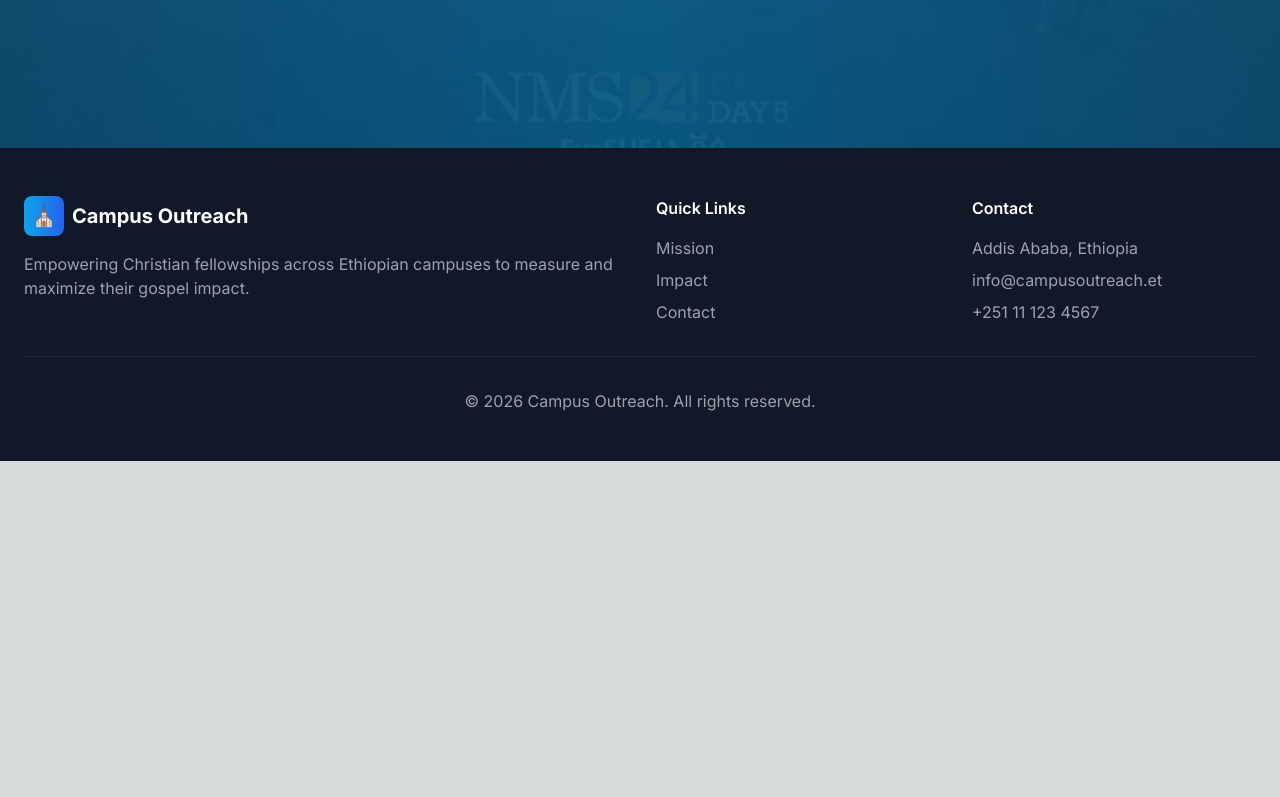
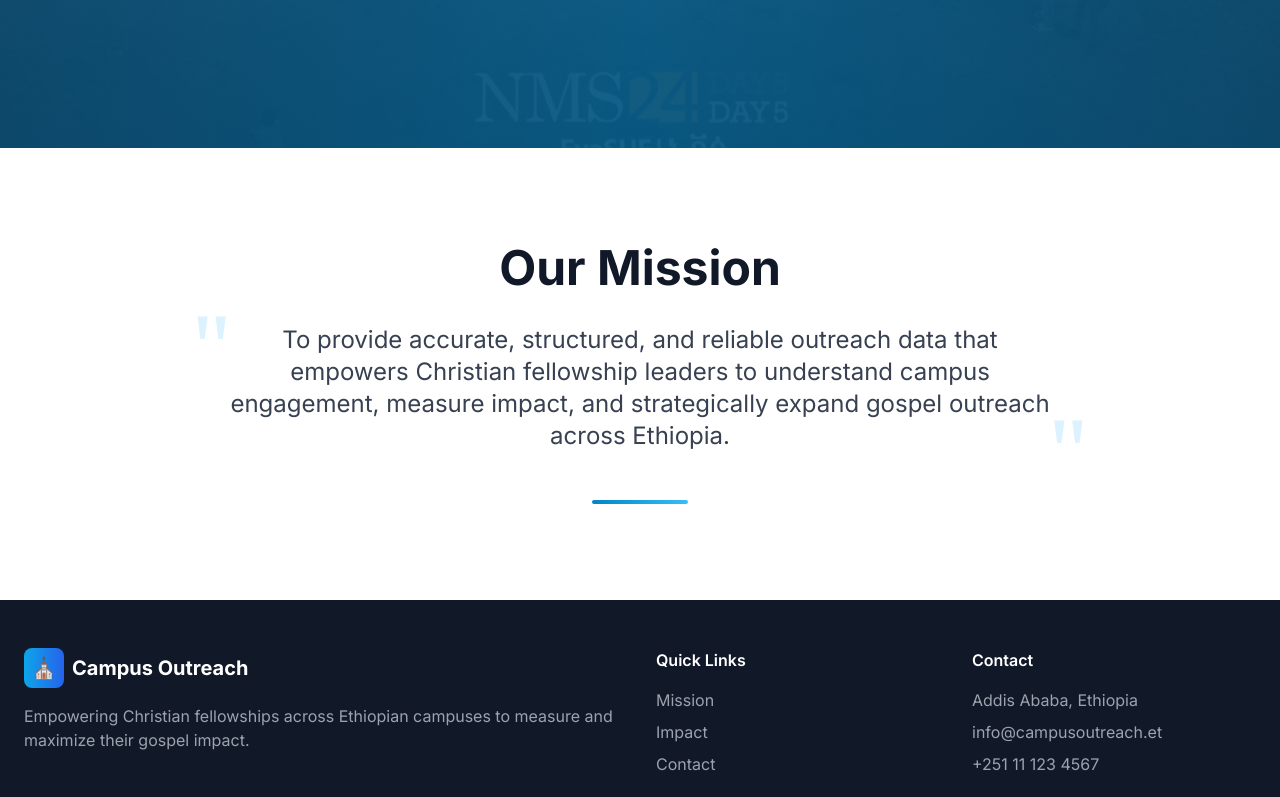
Before and after one commit to natisolomon26/form, a Next.js app: page / in a window 1280 px wide. Shown: the part 652-1449 px from the top of the page. Before the commit the page ends 1113 px from the top, so only its background shows below. Built offline with nearby package versions, Linux system fonts and the light colour scheme.

Commit message:
feat: integrate Mission component with animation and updated content

```diff
--- a/app/page.tsx
+++ b/app/page.tsx
@@ -1,10 +1,11 @@
 import Hero from "@/components/Hero";
+import Mission from "@/components/Mission";
 
 export default function Home() {
   return (
     <main>
       <Hero backgroundImage="images/bg-5.jpg" />
-
+      <Mission />
     </main>
   );
 }
--- a/components/Mission.tsx
+++ b/components/Mission.tsx
@@ -1,17 +1,37 @@
-export function Mission() {
+"use client";
+
+import { motion } from "framer-motion";
+
+export default function Mission() {
   return (
-    <section id="mission" className="py-24 bg-white px-6">
+    <section id="mission" className="py-24 px-6 bg-white">
       <div className="max-w-4xl mx-auto text-center">
-        <h3 className="text-3xl font-bold mb-6">
-          Our Mission
-        </h3>
+        <motion.div
+          initial={{ opacity: 0, y: 20 }}
+          whileInView={{ opacity: 1, y: 0 }}
+          viewport={{ once: true }}
+          transition={{ duration: 0.6 }}
+        >
+          <h2 className="text-4xl md:text-5xl font-bold text-gray-900 mb-8">
+            Our Mission
+          </h2>
 
-        <p className="text-gray-600 text-lg leading-relaxed">
-          To provide accurate, structured, and reliable outreach data
-          that empowers Christian fellowship leaders to understand
-          campus engagement, measure impact, and strategically expand
-          gospel outreach across Ethiopia.
-        </p>
+          <div className="relative">
+            {/* Decorative quote mark */}
+            <div className="absolute -top-6 left-0 text-8xl text-sky-200/50 font-serif">"</div>
+
+            <p className="text-xl md:text-2xl text-gray-700 leading-relaxed relative z-10 px-8">
+              To provide accurate, structured, and reliable outreach data that empowers
+              Christian fellowship leaders to understand campus engagement, measure impact,
+              and strategically expand gospel outreach across Ethiopia.
+            </p>
+
+            <div className="absolute -bottom-12 right-0 text-8xl text-sky-200/50 font-serif">"</div>
+          </div>
+
+          {/* Decorative line */}
+          <div className="w-24 h-1 bg-gradient-to-r from-sky-600 to-sky-400 mx-auto mt-12 rounded-full" />
+        </motion.div>
       </div>
     </section>
   );
```
